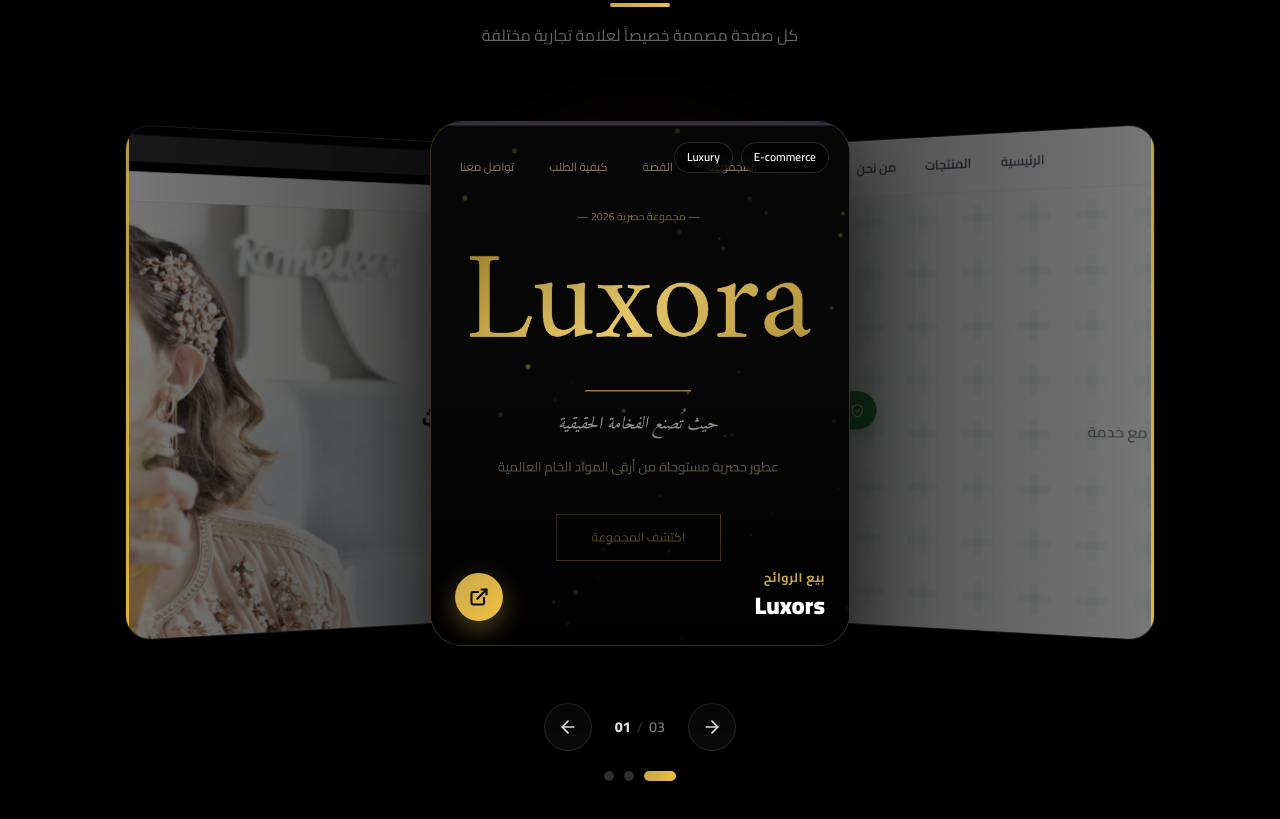
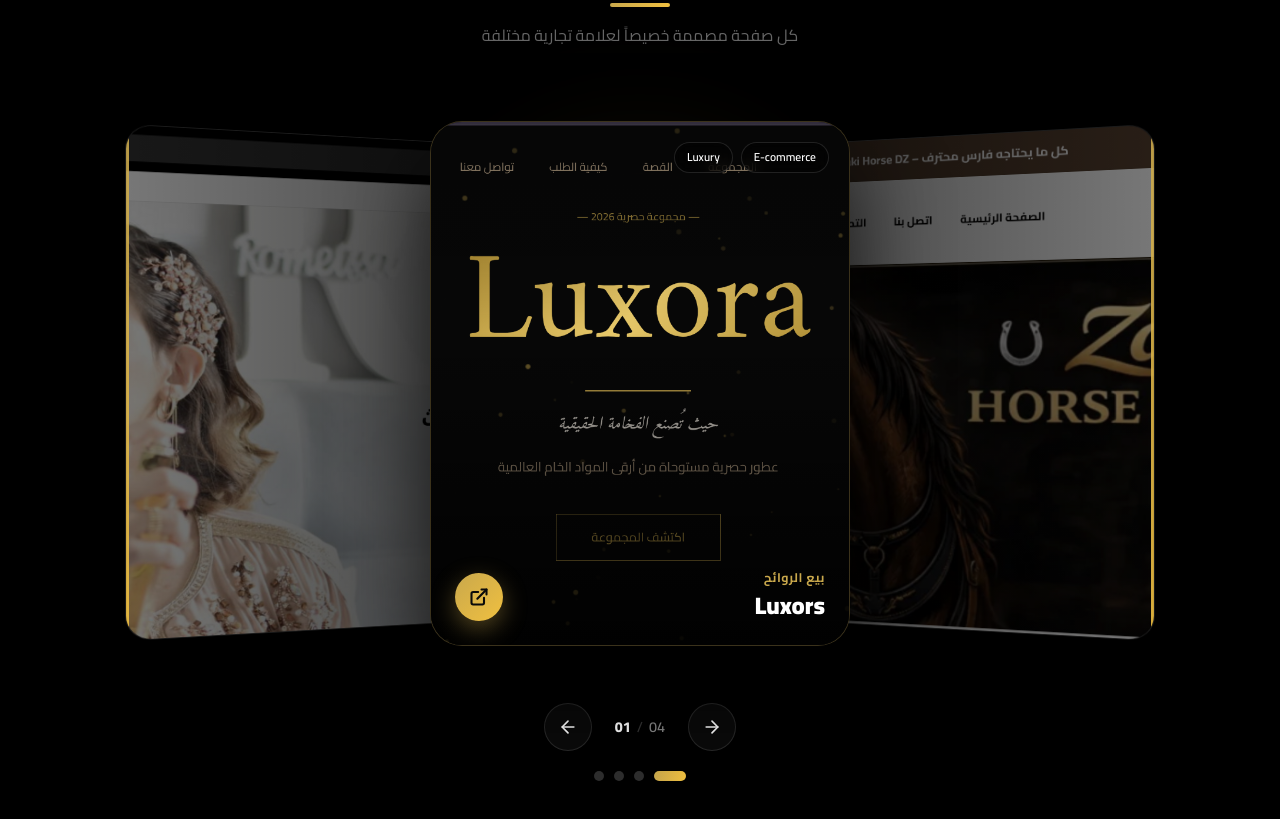
Before and after one commit to ahmedtayebi/le_s_pub, a Next.js app: page /landing-service in a window 1280 px wide. Shown: the part 1000-1819 px from the top of the page. Built offline with nearby package versions, Linux system fonts and the light colour scheme.

Commit message:
add four pr

```diff
--- a/components/landing-service/Portfolio.tsx
+++ b/components/landing-service/Portfolio.tsx
@@ -45,6 +45,15 @@
         image: "/pp3.png",
         link: "https://kella-orpin.vercel.app/",
         tags: ["Healthcare", "Services"],
+    },
+    {
+        id: 4,
+        brandName: "Zaki Horse DZ",
+        category: "متجر إلكتروني",
+        accent: "#8B5A2B",
+        image: "/p5.png",
+        link: "https://zakihorse-dz.youcan.store/",
+        tags: ["E-commerce", "Store"],
     },
 ];
 
```
Also changed, not shown: public/p5.png (added).
